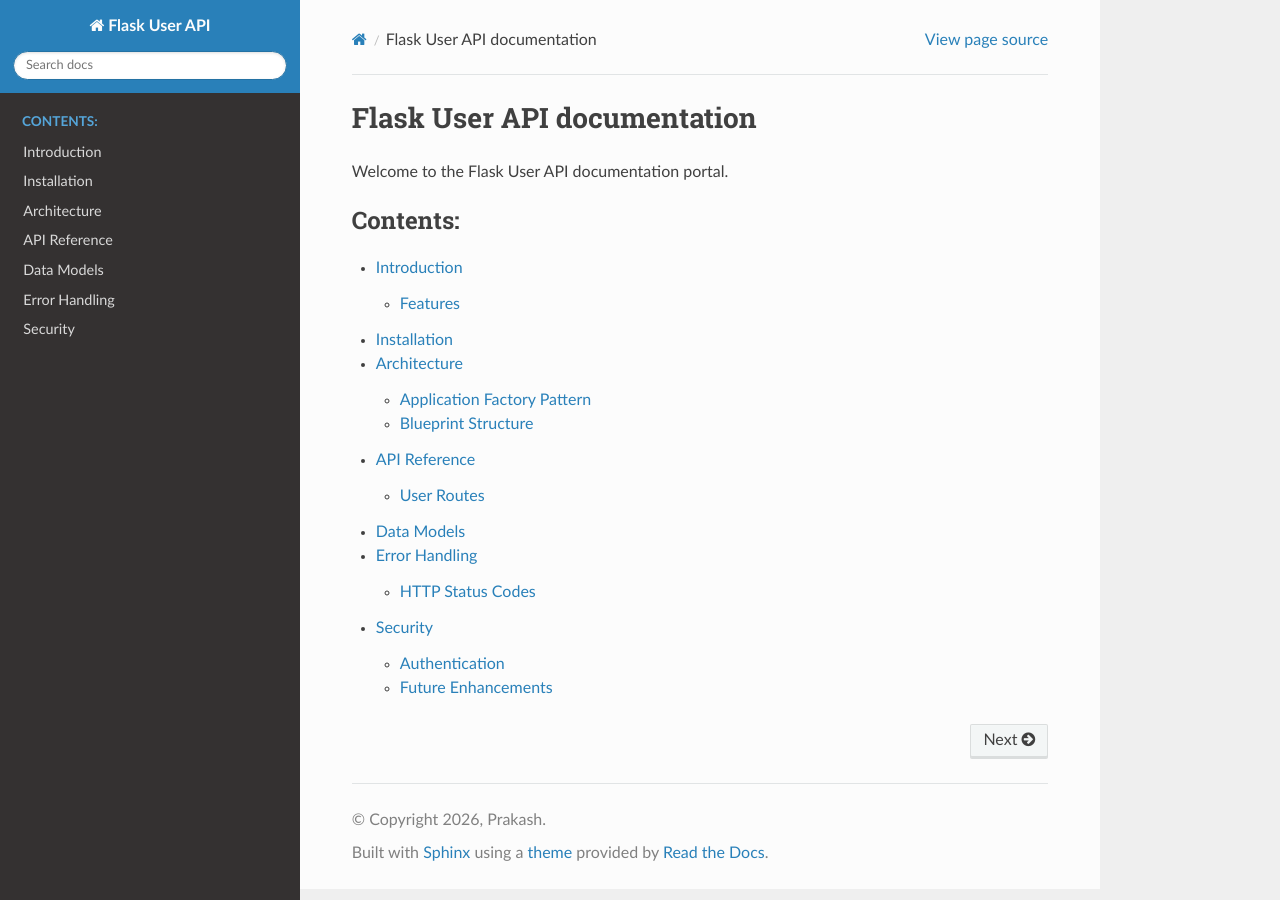
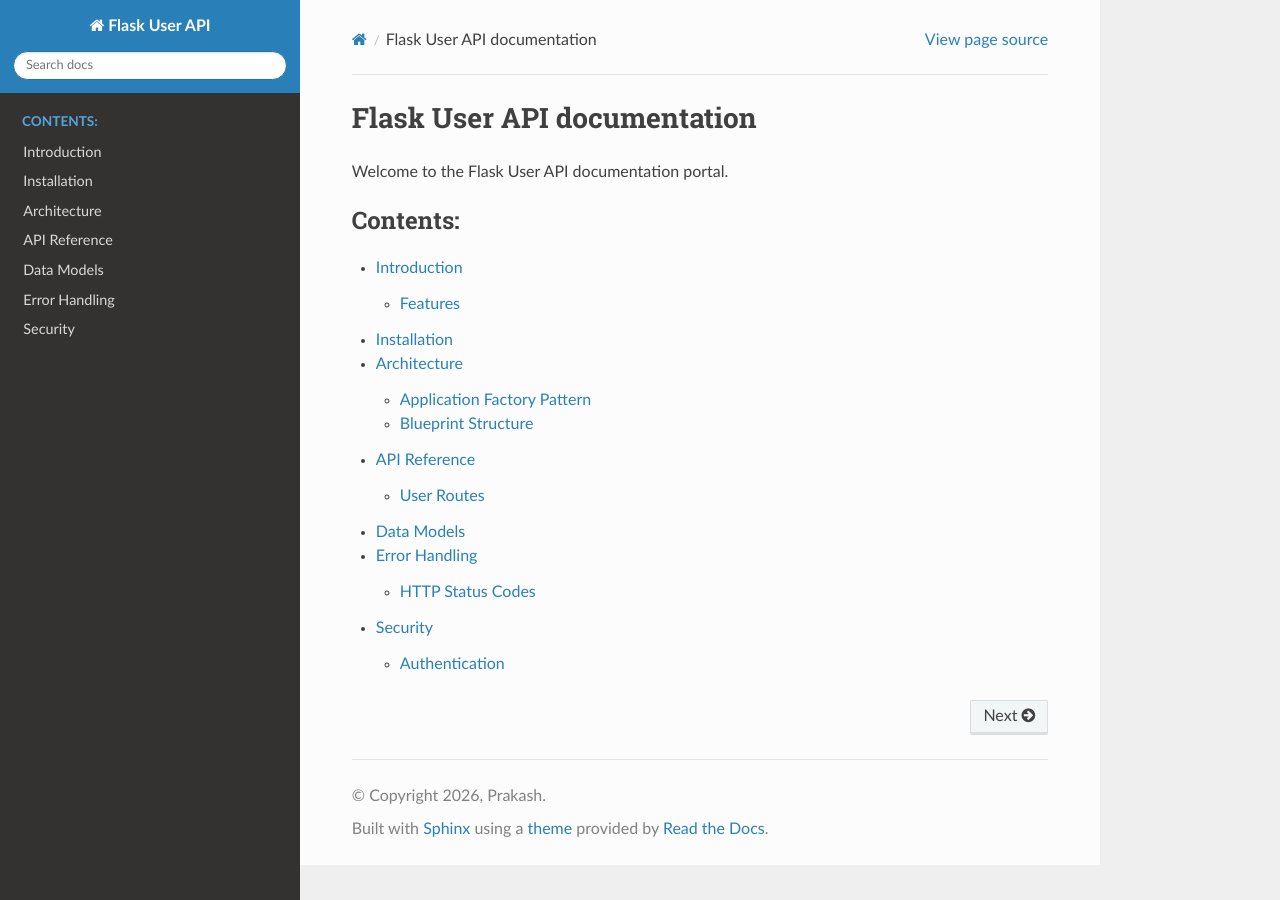
Before and after one commit to prakashkumarmallick1991/flask-user-api-docs, a Sphinx documentation site: the page built from docs/index.rst, in a window 1280 px wide. Built offline with Sphinx 7.4.7 and the Read the Docs theme 3.1.0, drawn with Linux system fonts in a browser that asks for light colours.

```diff
--- a/docs/security.rst
+++ b/docs/security.rst
@@ -4,9 +4,6 @@ Security
 Authentication
 --------------
 
-This API currently does not implement authentication.
-
-Future Enhancements
 -------------------
 
 * JWT-based authentication
```
